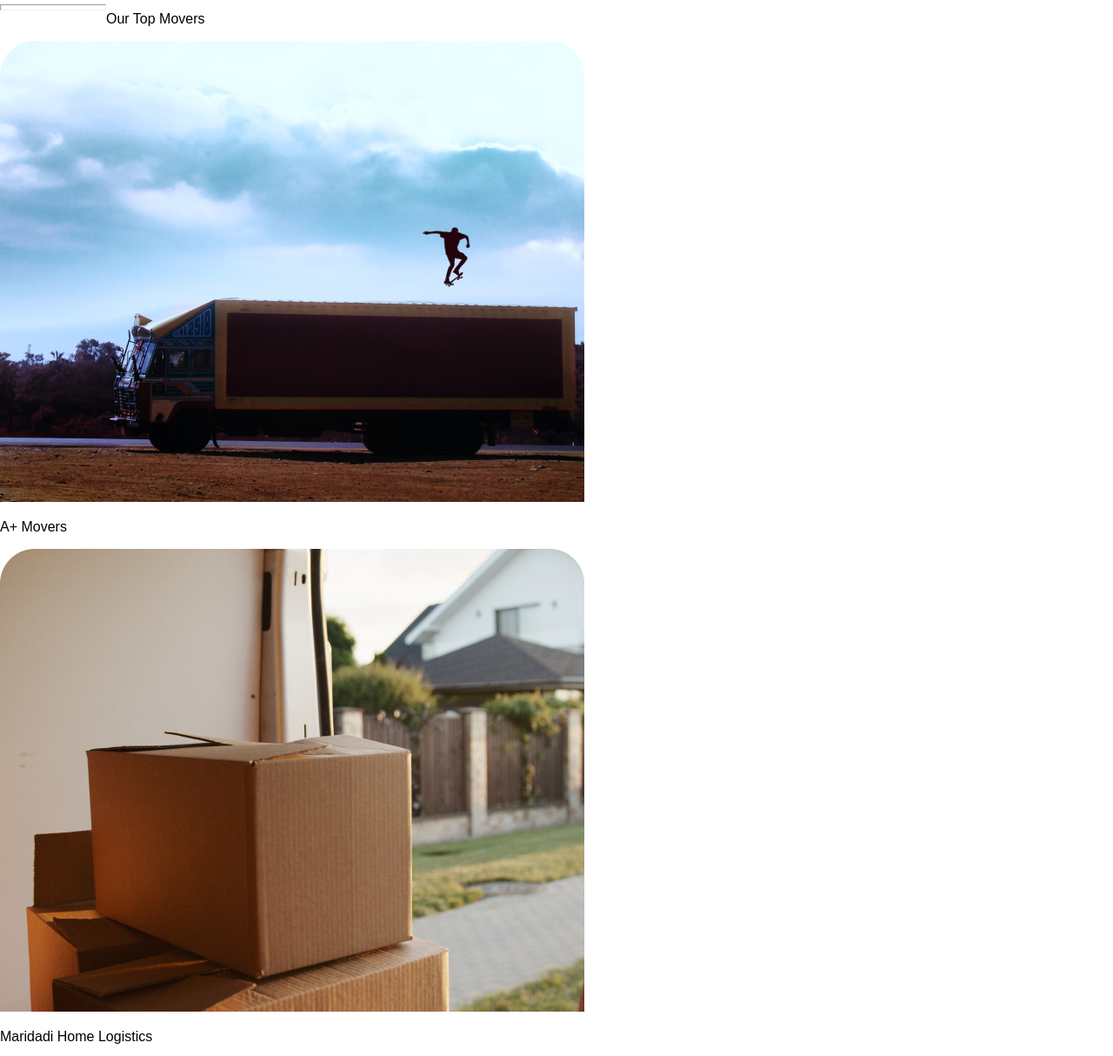
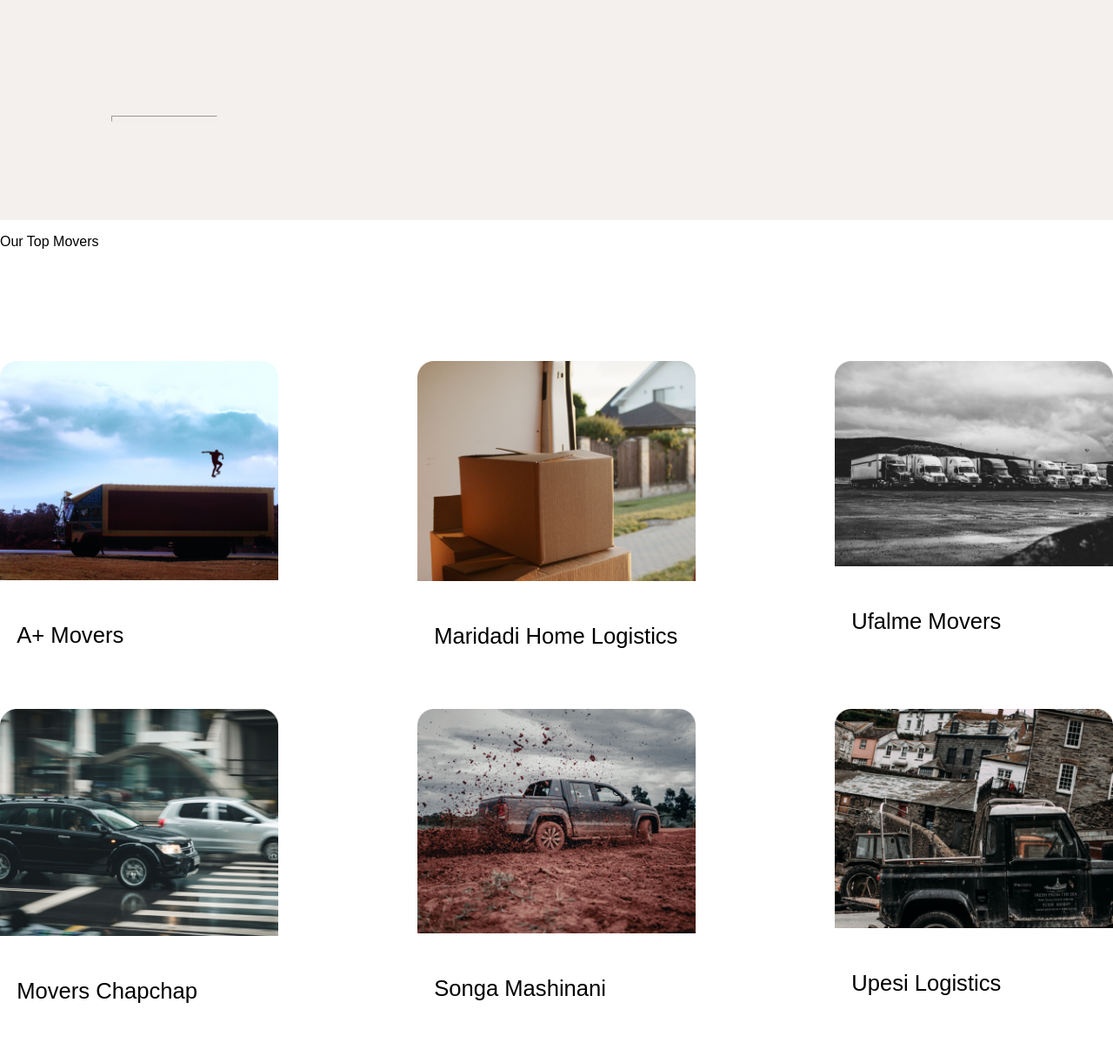
Before and after one commit to msk-robin/settlers-w2, a plain HTML site: page index.html in a window 1280 px wide. Shown: the part 1280-2494 px from the top of the page at 87% size. Drawn offline with Linux system fonts and the light colour scheme.

Commit message:
add top movers and styled

```diff
--- a/assets/styles.css
+++ b/assets/styles.css
@@ -89,3 +89,57 @@ color: #FAFF00;
 font-size: 20px;
 box-sizing: content-box;
 }
+
+/* our top movers */
+
+.top {
+    width: 1350px;
+    height: 1000px;
+    background-color: white;
+    font-size: 50px;
+    margin-top: 20px;
+    padding-top: 20px;
+    position: left ;
+
+}
+
+
+.top-movers{
+background-color: #f3f0ed;
+padding: 10vw;
+font-family: 'Adamina', serif;
+}
+
+
+
+.top-movers .top-movers-header{
+font-size: 4vw;
+}
+
+.images-sec {
+position: relative;
+display: flex;
+justify-content: space-between;
+margin-top: 10vw;
+}
+
+
+.two {
+margin-top: 3vh;
+}
+
+.movers-images1 {
+background-color: white;
+width: 25vw;
+border-radius: 3vh;
+}
+
+.movers-images1 img{
+width: 25vw;
+height: auto;
+}
+
+.movers-images1 .image-caption{
+font-size: 2vw;
+padding: 1.5vw;
+}
--- a/index.html
+++ b/index.html
@@ -86,7 +86,7 @@
       </div>
 
       <div class="movers-images1">
-              <img src="./assets/images/songa 1.p" alt="">
+              <img src="./assets/images/songa 1.png" alt="">
               <p class="image-caption">Upesi Logistics</p>
 
 
```
